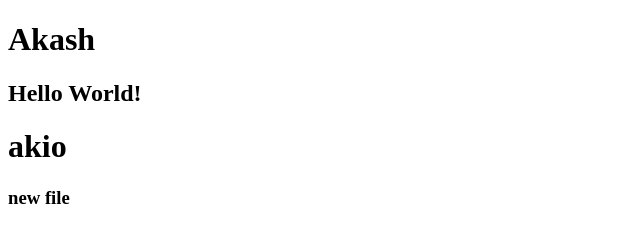
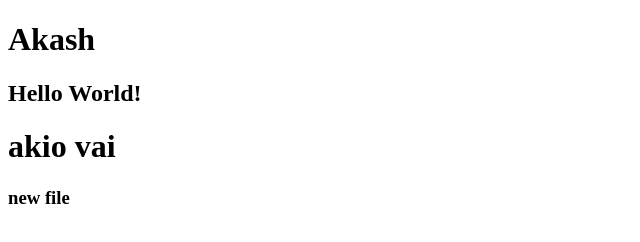
Before and after one commit to itzakio/registration-form, a plain HTML site: page index.html in a window 1280 px wide. Shown: the full height of the page, 0-640 px from the left. Drawn offline with Linux system fonts and the light colour scheme.

Commit message:
Update index.html

```diff
--- a/index.html
+++ b/index.html
@@ -10,7 +10,7 @@
 <body>
     <h1>Akash</h1>
     <h2>Hello World!</h2>
-    <h1>akio</h1>
+    <h1>akio vai</h1>
     <h3>new file</h3>
 </body>
 </html>
```
